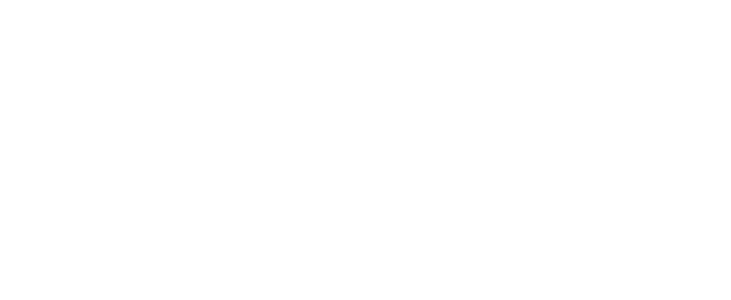
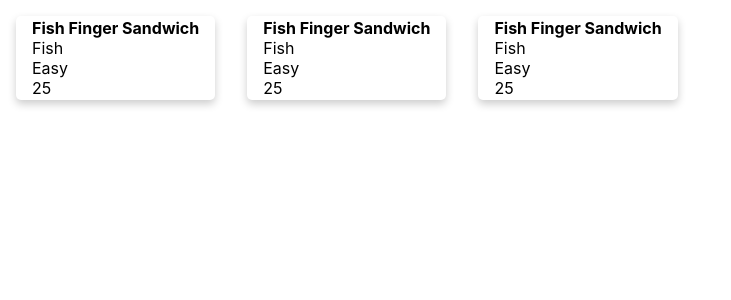
Before and after one commit to dredgos/cookbook-frontend, a React (Create React App) app: page /allrecipes in a window 1280 px wide. Shown: the top 300 px of the page, without its empty margins (0-731 px from the left). Built offline with nearby package versions, Linux system fonts and the light colour scheme.

Commit message:
Created landing and allrecipes components with basic styling

```diff
--- /dev/null
+++ b/src/components/AllRecipes/AllRecipes.js
@@ -0,0 +1,44 @@
+import axios from "../../axios";
+import { useEffect, useState } from "react";
+import { allRecipes } from '../../data/dummyData'
+
+
+const AllRecipes = () => {
+
+    const [allMeals, setAllMeals] = useState([]);
+
+    const everyRecipe = allRecipes
+
+
+    // const getAllRecipes = async () => {
+    //     const allMeals = await axios.get('/recipes');
+    //     console.log(allMeals.data)
+    // }
+
+    // useEffect(() => {
+    //     getAllRecipes();
+    // })
+
+    useEffect(() => {
+        setAllMeals(everyRecipe.data);
+    })
+
+    return (
+        <div className="all_recipes">
+            {allMeals.map((recipe, index) => (
+                <article className="recipe_card">
+                    <div className="recipe_card_container">
+                        <h4>{recipe.recipe_name}</h4>
+                        <p>{recipe.category}</p>
+                        <p>{recipe.difficulty}</p>
+                        <p>{recipe.time}</p>
+                        {/* <p>{recipe.ingredients}</p> */}
+                    </div>
+                </article>
+                )
+            )}
+        </div>
+    );
+};
+
+export default AllRecipes;
--- a/src/components/App.js
+++ b/src/components/App.js
@@ -2,6 +2,7 @@
 import LandingPage from './Landing/LandingPage';
 import { BrowserRouter as Router, Route } from 'react-router-dom';
 import SearchForm from './SearchForm';
+import AllRecipes from './AllRecipes/AllRecipes';
 
 
 
@@ -17,6 +18,9 @@
         <Route exact path="/search">
           <SearchForm />
         </Route>
+        <Route exact path="/allrecipes">
+          <AllRecipes />
+        </Route>
 
       </Router>
 
--- /dev/null
+++ b/src/styles/allrecipes.scss
@@ -0,0 +1,18 @@
+.recipe_card {
+    box-shadow: 0 4px 8px 0 rgba(0,0,0,0.2);
+    transition: 0.3s;
+    border-radius: 5px;
+    margin: 1rem;
+  }
+
+.recipe_card:hover {
+    box-shadow: 0 8px 16px 0 rgba(0,0,0,0.2);
+}
+
+.recipe_card_container {
+    padding: 2px 16px;
+}
+
+.all_recipes {
+    display: flex;
+}
--- a/src/styles/main.scss
+++ b/src/styles/main.scss
@@ -1,5 +1,6 @@
 @import 'variables';
 @import 'buttons';
+@import 'allrecipes';
 @import 'landing';
 @import 'hero';
 @import 'footer';
```
Also changed, not shown: src/components/Landing/index.js (added, +11 -0 lines).
